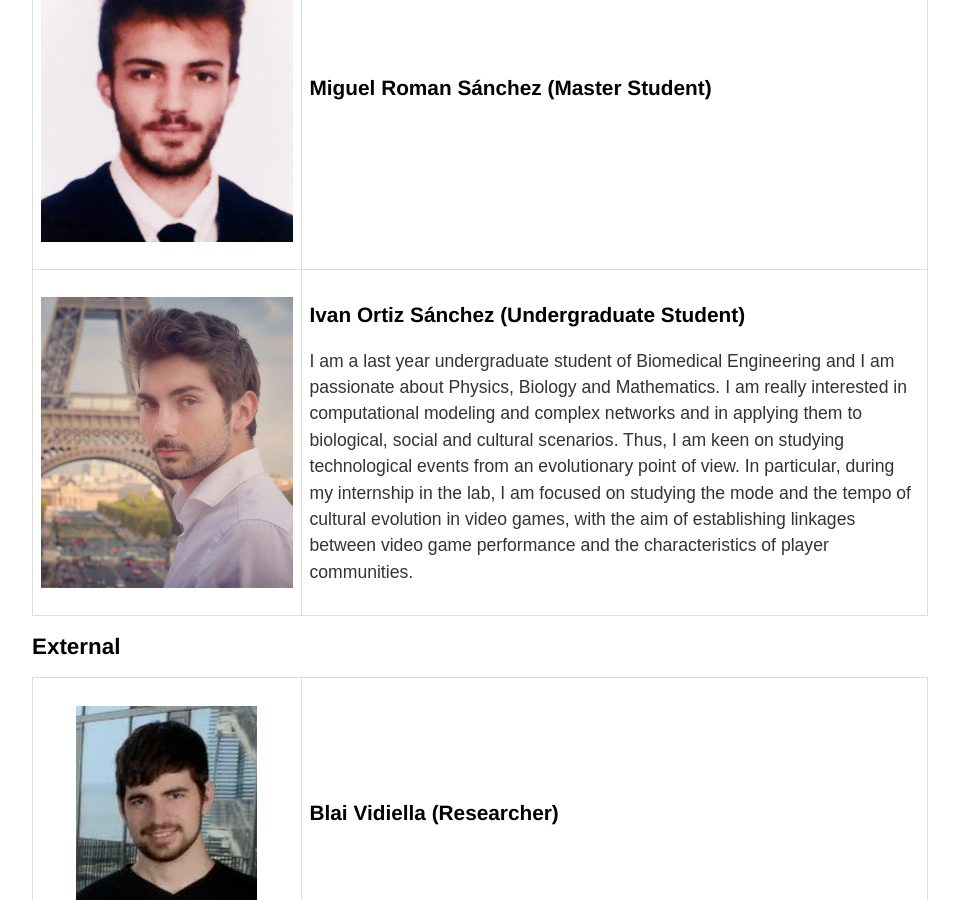
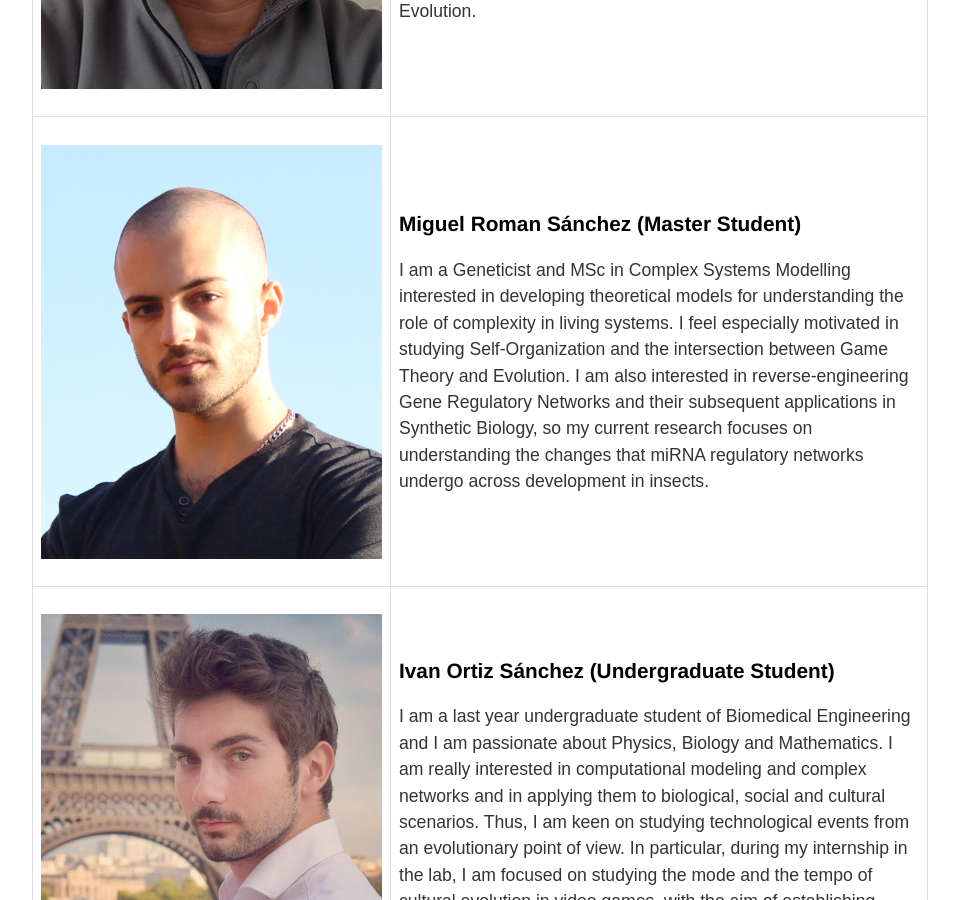
Before and after one commit to svalver/svalver.github.io, a Jekyll site: the page built from index.html, in a window 1280 px wide and 900 px high, scrolled down 1767 px. Shown: the whole window, without its empty margins (160-1119 px from the left). Built offline with Jekyll 4.4.1, drawn with Linux system fonts in a browser that asks for light colours.

Commit message:
update photos
update photos

```diff
--- a/index.html
+++ b/index.html
@@ -37,23 +37,26 @@ td, th {
 <h2>Members</h2>
 <table style="width:100%">
 <tr>
-    <td style="width:30%"><img src = "images/sergi_valverde.png"  style="float:center;"/></td>
+    <td style="width:40%"><img src = "images/sergi_valverde.png"  style="float:center;"/></td>
     <td><h3>Sergi Valverde (Principal Investigator)</h3>
         <p>I am a Complex Systems researcher with a background in Computer Science and Physics. I am very interested in Evolutionary Theory and their applications beyond Biology (and related fields like Cultural Evolution). One of my obsessions is the coevolution between Hardware and Software, which I think is a paradigmatic example for the Evolution of Complexity, both in natural and artificial systems. My research is mainly based on the theory of Complex Networks, Theoretical Ecology, Evolutionary Algorithms and Computational Biology. </p>
     </td>
 </tr>
 <tr>
-    <td style="width:30%"><img src = "images/salva_duran.png"  style="float:center;"/></td>
+    <td style="width:40%"><img src = "images/salva_duran.png"  style="float:center;"/></td>
     <td><h3>Salva Duran-Nebreda (Postdoctoral Researcher)</h3>
     <p>I am a Biotechnologist and Complex Systems researcher interested in the Major Transitions in Evolution. In particular, I am fascinated by how individuality shifts as new levels of selection are created and how emergent properties appear in collective systems, from multicellular entities to ecosystems and societies.  My research includes aspects of Synthetic Biology, EvoDevo, Pattern Formation, Complex Networks in Ecology and Cultural Evolution.</p>
     </td>
 </tr>
 <tr>
-    <td style="width:30%"><img src = "images/miguel_roman.png"  style="float:center;"/></td>
-    <td><h3>Miguel Roman Sánchez (Master Student)</h3></td>
+    <td style="width:40%"><img src = "images/miguel_roman.png"  style="float:center;"/></td>
+    <td><h3>Miguel Roman Sánchez (Master Student)</h3>
+
+    <p>I am a Geneticist and MSc in Complex Systems Modelling interested in developing theoretical models for understanding the role of complexity in living systems. I feel especially motivated in studying Self-Organization and the intersection between Game Theory and Evolution. I am also interested in reverse-engineering Gene Regulatory Networks and their subsequent applications in Synthetic Biology, so my current research focuses on understanding the changes that miRNA regulatory networks undergo across development in insects.</p>
+    </td>
 </tr>
 <tr>
-    <td style="width:30%"><img src = "images/ivan_ortiz.png"  style="float:center;"/></td>
+    <td style="width:40%"><img src = "images/ivan_ortiz.png"  style="float:center;"/></td>
     <td><h3>Ivan Ortiz Sánchez (Undergraduate Student)</h3>
     <p>I am a last year undergraduate student of Biomedical Engineering and I am passionate about Physics, Biology and Mathematics. I am really interested in computational modeling and complex networks and in applying them to biological, social and cultural scenarios. Thus, I am keen on studying technological events from an evolutionary point of view. In particular, during my internship in the lab, I am focused on studying the mode and the tempo of cultural evolution in video games, with the aim of establishing linkages between video game performance and the characteristics of player communities.</p></td>
 
@@ -64,7 +67,7 @@ td, th {
 
 <table style="width:100%">
 <tr>
-    <td style="width:30%"><img src = "images/blai_vidiella.png"  style="float:center;"/></td>
+    <td style="width:40%"><img src = "images/blai_vidiella.png"  style="float:center;"/></td>
     <td><h3>Blai Vidiella (Researcher)</h3></td>
 </tr>
 </table>
@@ -74,7 +77,7 @@ td, th {
 
 <table style="width:100%">
 <tr>
-    <td style="width:30%"><img src = "images/simon_carrignon.jpg"  style="float:center;"/></td>
+    <td style="width:40%"><img src = "images/simon_carrignon.jpg"  style="float:center;"/></td>
     <td><h3>Simon Carrignon  (Former PhD Student)</h3></td>
 </tr>
 </table>
```
Also changed, not shown: images/miguel_roman.png.
